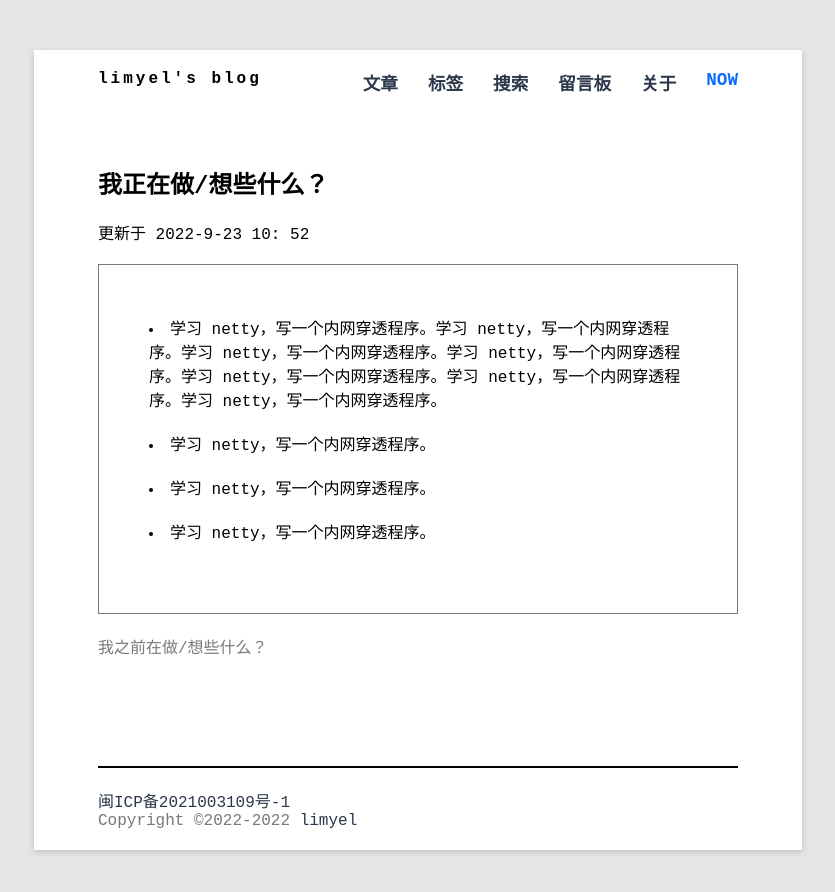
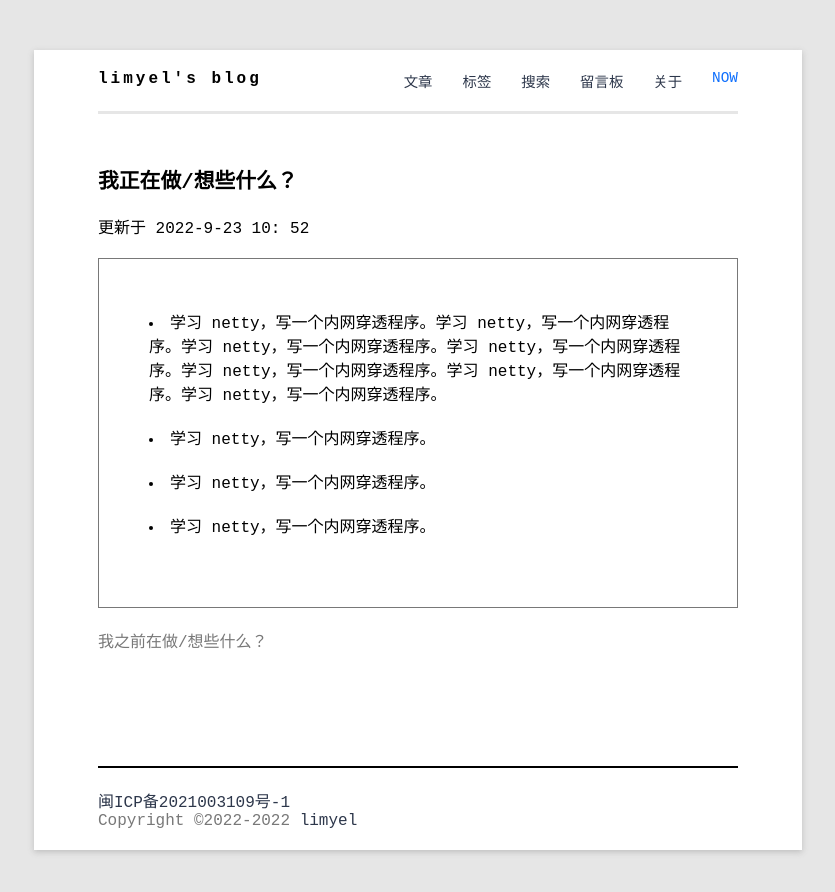
Before and after one commit to limyel/blog-page, a Vue app: page /now in a window 1280 px wide. Shown: the top 892 px of the page, without its empty margins (222-1057 px from the left). Built offline with nearby package versions, Linux system fonts and the light colour scheme; a web font is replaced by a local one; what @kangc/v-md-editor would draw is missing.

Commit message:
修改样式

```diff
--- a/src/components/Header.vue
+++ b/src/components/Header.vue
@@ -29,6 +29,7 @@
   padding: 20px 0;
   justify-content: space-between;
   margin-bottom: 50px;
+  border-bottom: 3px solid #e6e6e6;
 
   .logo {
     font-weight: 700;
@@ -42,8 +43,7 @@
     justify-content: right;
 
     .navication-item {
-      font-weight: 700;
-      font-size: 1.1rem;
+      font-size: 0.9rem;
       margin-left: 30px;
     }
 
--- a/src/views/Home.vue
+++ b/src/views/Home.vue
@@ -55,7 +55,7 @@ const update = data => {
     margin-bottom: 20px;
 
     .title {
-      font-size: 1.5rem;
+      font-size: 1.3rem;
       font-weight: 700;
       margin-bottom: 20px;
     }
@@ -76,8 +76,15 @@ const update = data => {
         flex-direction: row;
 
         .tag {
-          font-size: 0.8rem;
+          font-size: 0.7rem;
           font-weight: 700;
+
+          a {
+            color: #787878;
+          }
+          a:hover {
+            border-bottom: 1px solid #787878;
+          }
         }
       }
     }
--- a/src/views/Now.vue
+++ b/src/views/Now.vue
@@ -24,7 +24,7 @@
 
 <style lang="scss" scoped>
 .now-title {
-  font-size: 1.5rem;
+  font-size: 1.3rem;
   font-weight: 700;
   margin-bottom: 20px;
 }
--- a/src/views/NowHistory.vue
+++ b/src/views/NowHistory.vue
@@ -45,7 +45,7 @@
 
 <style lang="scss" scoped>
 .now-title {
-  font-size: 1.5rem;
+  font-size: 1.3rem;
   font-weight: 700;
   margin-bottom: 20px;
 }
--- a/src/views/Post.vue
+++ b/src/views/Post.vue
@@ -57,8 +57,15 @@ onMounted(() => {
       flex-direction: row;
 
       .tag {
-        font-size: 0.8rem;
+        font-size: 0.7rem;
         font-weight: 700;
+
+        a {
+          color: #787878;
+        }
+        a:hover {
+          border-bottom: 1px solid #787878;
+        }
       }
     }
   }
```
